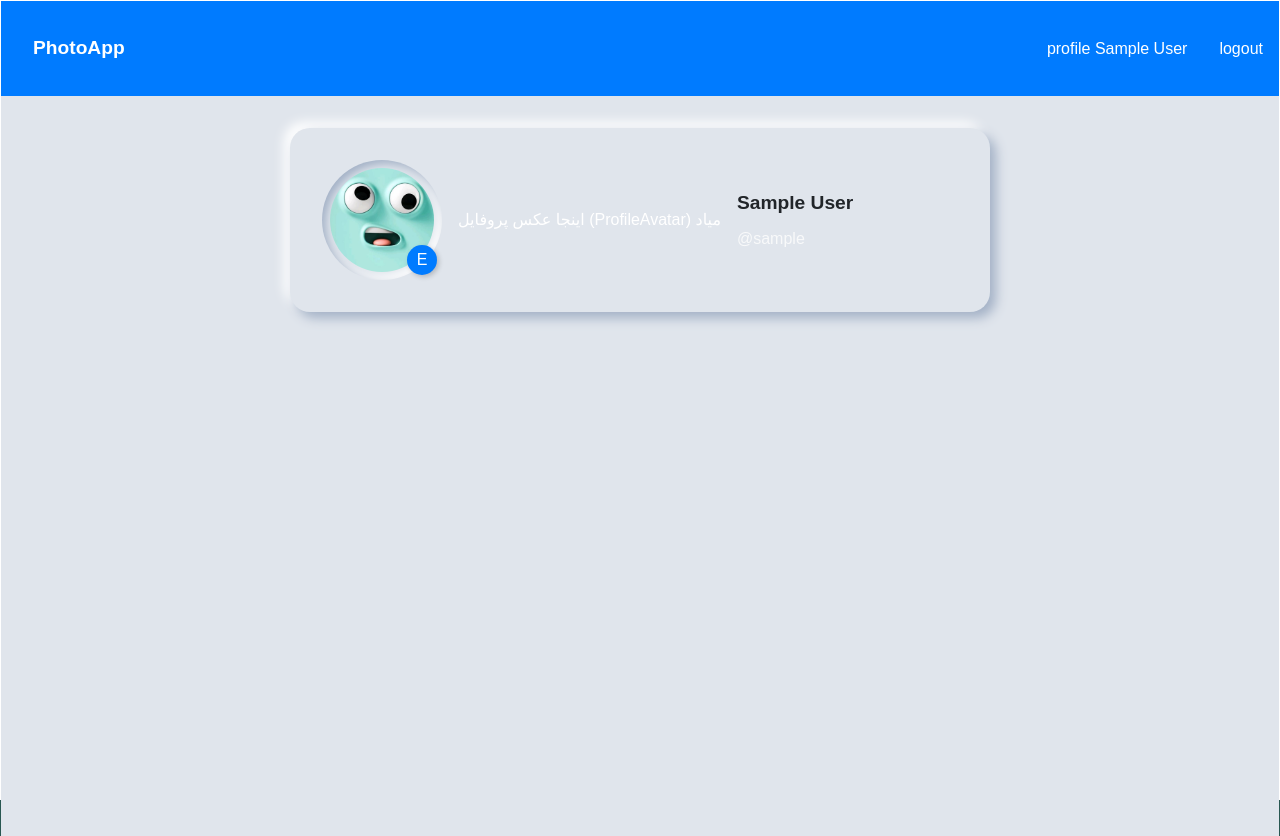
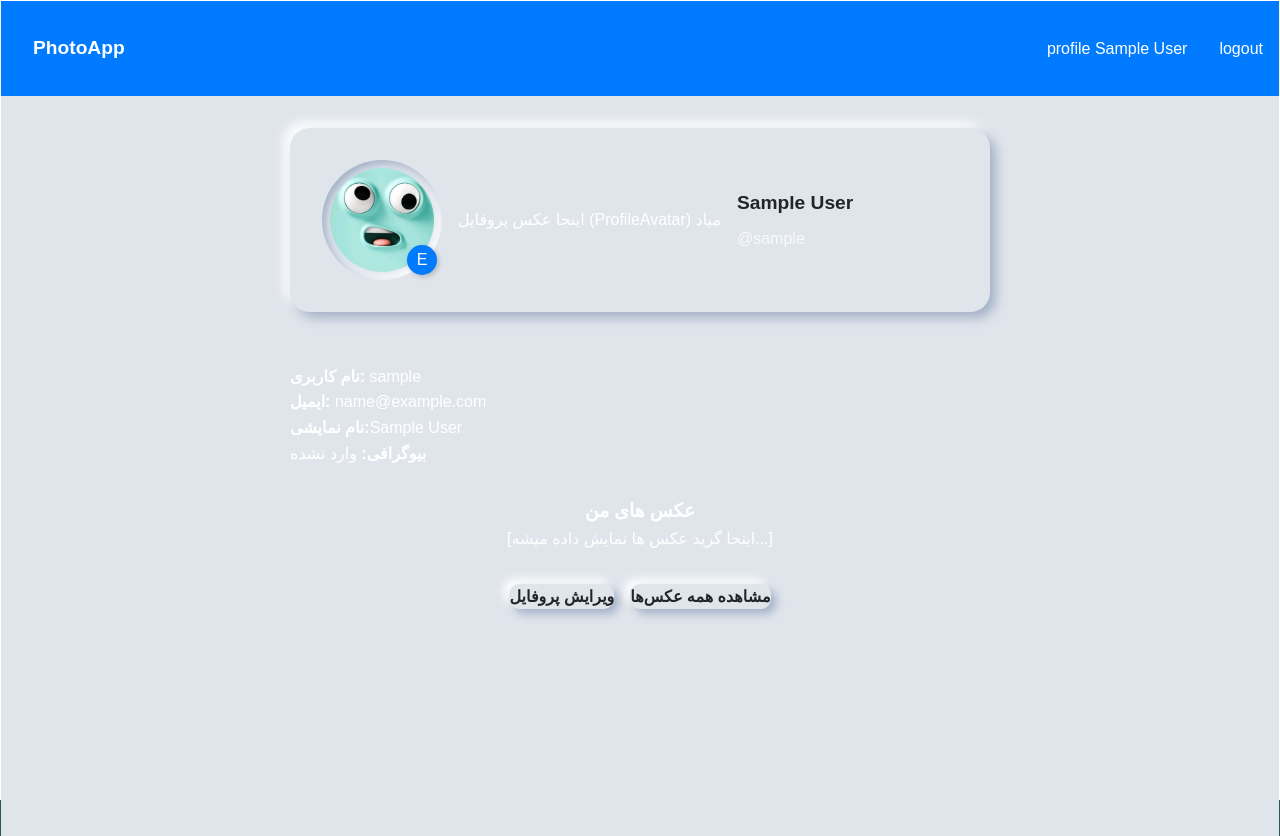
Before and after one commit to 00-shirin-00/photo-sharing-app, a React (Vite) app in the folder client/: page /profile in a window 1280 px wide. Built offline with nearby package versions, Linux system fonts and the light colour scheme; sample sign-in values are in the browser's storage.

Commit message:
ساخت قسمتی از صفحه ی پروفایل

```diff
--- a/client/src/pages/ProfilePage.jsx
+++ b/client/src/pages/ProfilePage.jsx
@@ -14,7 +14,7 @@ import {
   clearAuthError,
 } from "../features/auth/authSlice";
 //route >>
-import { Navigate } from "react-router-dom";
+import { Navigate, useNavigate } from "react-router-dom";
 // more >>
 import axios from "axios";
 //img crop>>
@@ -22,21 +22,69 @@ import ReactCrop, { centerCrop, makeAspectCrop } from "react-image-crop";
 import "react-image-crop/dist/ReactCrop.css"; // استایل‌های پیش‌فرض react-image-crop را وارد می‌کنیم
 
 //styles >>
-import styled from "styled-components";
+import styled, { css } from "styled-components";
 import ProfileHeaderCard from "../components/profile/ProfileHeaderCard";
 /////////////////////////////////////////////////////////////////////////////////
 // style coomponent >>
+// -----Container----------
 const ProfilePageContainer = styled.div`
-  min-height: calc(100vh - 60px); // 60px ارتفاع Navbar (باید دقیق تنظیم بشه)
+  min-height: calc(100vh - 60px);
   background-color: ${(props) =>
-    props.theme.colors.neumorphismBackground ||
-    "#e0e5ec"}; // رنگ پس زمینه اصلی برای Neumorphism
+    props.theme.colors.neumorphismBackground || "#e0e5ec"};
   padding: ${(props) => props.theme.spacings.large || "24px"};
   display: flex;
   flex-direction: column;
-  align-items: center; // برای اینکه محتوا وسط چین باشه (اگر لازمه)
+  align-items: center;
 `;
 
+// --------button----------------
+const NeumorphicButton = styled.button`
+  padding: ${(props) => props.theme.spacings.medium || "12px"},
+    ${(props) => props.theme.spacings.large || "20px"};
+  border-radius: 10px;
+  background-color: ${(props) =>
+    props.theme.colors.neumorphismBackground || "#e0e5ec"};
+  color: ${(props) => props.theme.colors.text || "#333"};
+  font-weight: bold;
+  cursor: pointer;
+  transition: all 0.2s ease-in-out;
+
+  //   (بیرون زده)
+  box-shadow: 5px 5px 10px
+      ${(props) => props.theme.colors.neumorphismShadowDark || "#a3b1c6"},
+    -5px -5px 10px
+      ${(props) => props.theme.colors.neumorphismShadowLight || "#ffffff"};
+
+  // (فرو رفته)
+  &:active,
+  &.active {
+    box-shadow: inset 5px 5px 10px
+        ${(props) => props.theme.colors.neumorphismShadowDark || "#a3b1c6"},
+      inset -5px -5px 10px
+        ${(props) => props.theme.colors.neumorphismShadowLight || "#ffffff"};
+    // برای اینکه متن هم کمی فرو رفته به نظر بیاد
+    text-shadow: 1px 1px 1px
+      ${(props) => props.theme.colors.neumorphismShadowDark || "#a3b1c6"};
+    color: ${(props) => props.theme.colors.textLight || "#777"};
+  }
+
+  &:disabled {
+    opacity: 0.6;
+    cursor: not-allowed;
+    box-shadow: none; // در حالت غیرفعال سایه نداشته باشه یا سایه تخت داشته باشه
+  }
+`;
+//-----------ActionsContainer------------
+const ActionsContainer = styled.div`
+  margin-top: ${(props) => props.theme.spacings.large || "24px"};
+  display: flex;
+  gap: ${(props) => props.theme.spacings.medium || "16px"};
+  justify-content: center;
+  width: 100%;
+  max-width: 700px;
+`;
+
+/////////////////////////////////////////////////////////////////////////////////
 // 📌 تابع کمکی برای محاسبه کراپ اولیه
 //🔷 این تابع یک کراپ مربعی و وسط‌چین روی عکس تنظیم می‌کنه.
 function centerAspectCropInPixels(mediaWidth, mediaHeight, aspect = 1) {
@@ -64,7 +112,8 @@ const ProfilePage = () => {
   const isLoggedIn = useSelector(selectIsLoggedIn); // بررسی لاگین بودن
   const isLoading = useSelector(selectAuthLoading); // بررسی وضعیت لودینگ
   const error = useSelector(selectAuthError); // بررسی وجود خطا
-
+  // navigation -------------------------------------------
+  const navigate = useNavigate();
   //stats ----------------------------------------------------------
   const [isEditing, setIsEditing] = useState(false); // مدیریت حالت ویرایش متن
   const [formData, setFormData] = useState({ displayName: "", bio: "" }); // داده‌های فرم ویرایش پروفایل
@@ -95,7 +144,12 @@ const ProfilePage = () => {
     return <Navigate to="/login" replace />;
 
   // 📌 نمایش پیام لودینگ اگر اطلاعات هنوز نیامده
-  if (!currentUser) return <div>در حال بارگذاری اطلاعات کاربر...</div>;
+  if (!currentUser)
+    return (
+      <div style={{ textAlign: "center", padding: "50px" }}>
+        در حال بارگذاری اطلاعات کاربر...
+      </div>
+    );
 
   // اگر هنوز در حال بررسی هستیم (در حال لود شدن هستیم)
   if (isLoading) return <div>در حال بررسی وضعیت کاربر...</div>;
@@ -159,6 +213,7 @@ const ProfilePage = () => {
     setCrop(undefined);
     setCompletedCrop(null);
   };
+
   // ---------------------
   // 📌 وقتی کاربر فایل تصویر انتخاب می‌کند
   const onSelectFile = (e) => {
@@ -209,25 +264,14 @@ const ProfilePage = () => {
     );
     ctx.restore();
   };
-  // useEffect >> ============== canvas =======================
 
-  // 📌 هر بار completedCrop تغییر کند، canvas آپدیت شود
-  useEffect(() => {
-    if (
-      completedCrop?.width &&
-      completedCrop?.height &&
-      imgRef.current &&
-      previewCanvasRef.current
-    ) {
-      drawCanvasPreview(
-        imgRef.current,
-        previewCanvasRef.current,
-        completedCrop
-      );
-    }
-  }, [completedCrop]);
+  //---------------------
+  const handleSeeAllPics = () => {
+    navigate(`/users/${currentUser.username}/images`);
+    console.log("See all pics clicked");
+  };
 
-  // Handles ----------------------------------------------------------
+  // Handles server----------------------------------------------------------
   // 📌 ارسال عکس کراپ شده به سرور
   const handleUploadCroppedImage = async () => {
     if (!completedCrop || !previewCanvasRef.current) {
@@ -268,6 +312,24 @@ const ProfilePage = () => {
       1.0
     );
   };
+
+  // useEffect >> ============== canvas =======================
+  // 📌 هر بار completedCrop تغییر کند، canvas آپدیت شود
+  useEffect(() => {
+    if (
+      completedCrop?.width &&
+      completedCrop?.height &&
+      imgRef.current &&
+      previewCanvasRef.current
+    ) {
+      drawCanvasPreview(
+        imgRef.current,
+        previewCanvasRef.current,
+        completedCrop
+      );
+    }
+  }, [completedCrop]);
+
   //////////////////////////////////////////////////////////////////////////////
   return (
     // <div
@@ -353,6 +415,8 @@ const ProfilePage = () => {
     //       <div style={{ display: "flex", gap: "10px" }}>
 
     //         <button type="submit" disabled={isLoading}>
+
+    //           {/* ========== Loading ================================= */}
     //           {isLoading ? "درحال ذخیره..." : "ذخیره تغییرات"}
     //         </button>
 
@@ -454,15 +518,100 @@ const ProfilePage = () => {
     // </div>
     <ProfilePageContainer>
       <ProfileHeaderCard />
-      {/* اینجا بعدا کامپوننت های دیگه مثل ImageGrid و ProfileActions میان */}
-      {/* <div style={{ marginTop: '30px', width: '100%', maxWidth: '700px' }}>
+      {/* نمایش فرم ویرایش یا اطلاعات کاربر */}
+      {isEditing ? (
+        <form
+          onSubmit={handleSubmitEditText}
+          style={{
+            width: "100%",
+            maxWidth: "700px",
+            marginTop: "20px",
+            display: "flex",
+            flexDirection: "column",
+            gap: "15px",
+            border: "1px solid #eee",
+            padding: "20px",
+            borderRadius: "8px",
+          }}
+        >
+          <input
+            type="text"
+            name="displayName"
+            value={formData.displayName}
+            onChange={handleChange}
+            placeholder="نام نمایشی"
+          />
+          <textarea
+            name="bio"
+            value={formData.bio}
+            onChange={handleChange}
+            placeholder="بیوگرافی"
+          />
+          <div
+            style={{
+              display: "flex",
+              gap: "10px",
+              marginTop: "20px",
+              justifyContent: "flex-end",
+            }}
+          >
+            <NeumorphicButton type="submit" disabled={isLoading}>
+              {isLoading ? "save update" : "saving ..."}
+            </NeumorphicButton>
+
+            <NeumorphicButton
+              type="button"
+              onClick={handleEditToggle}
+              disabled={isLoading}
+            >
+              cancle
+            </NeumorphicButton>
+          </div>
+        </form>
+      ) : (
+        <div style={{ width: "100%", maxWidth: "700px", marginTop: "20px" }}>
+          {/* ... نمایش اطلاعات کاربر ... */}
+          <p>
+            <strong>نام کاربری:</strong> {currentUser.username}
+          </p>
+          <p>
+            <strong>ایمیل:</strong> {currentUser.email}
+          </p>
+          <p>
+            <strong>نام نمایشی:</strong>
+            {currentUser.displayName || "وارد نشده"}
+          </p>
+          <p>
+            <strong>بیوگرافی:</strong> {currentUser.bio || "وارد نشده"}
+          </p>
+
+        </div>
+      )}
+
+      {/* گالری عکس ها (بعدا اضافه میشه) */}
+      <div
+        style={{
+          marginTop: "30px",
+          width: "100%",
+          maxWidth: "700px",
+          textAlign: "center",
+        }}
+      >
         <h3>عکس های من</h3>
-        <p>اینجا گرید عکس ها نمایش داده میشه...</p>
+        <p>[اینجا گرید عکس ها نمایش داده میشه...]</p>
       </div>
-      <div style={{ marginTop: '30px' }}>
-        <button>ویرایش پروفایل (دکمه اصلی)</button>
-        <button style={{ marginLeft: '10px' }}>See All My Pics</button>
-      </div> */}
+
+      {/* دکمه های پایین صفحه */}
+      <ActionsContainer>
+        {!isEditing && ( // دکمه ویرایش پروفایل رو فقط وقتی در حالت نمایش هستیم نشون بده
+          <NeumorphicButton onClick={handleEditToggle}>
+            ویرایش پروفایل
+          </NeumorphicButton>
+        )}
+        <NeumorphicButton onClick={handleSeeAllPics}>
+          مشاهده همه عکس‌ها
+        </NeumorphicButton>
+      </ActionsContainer>
     </ProfilePageContainer>
   );
 };
```
Also changed, not shown: client/src/components/profile/ProfileHeaderCard.jsx (+6 -7 lines).
